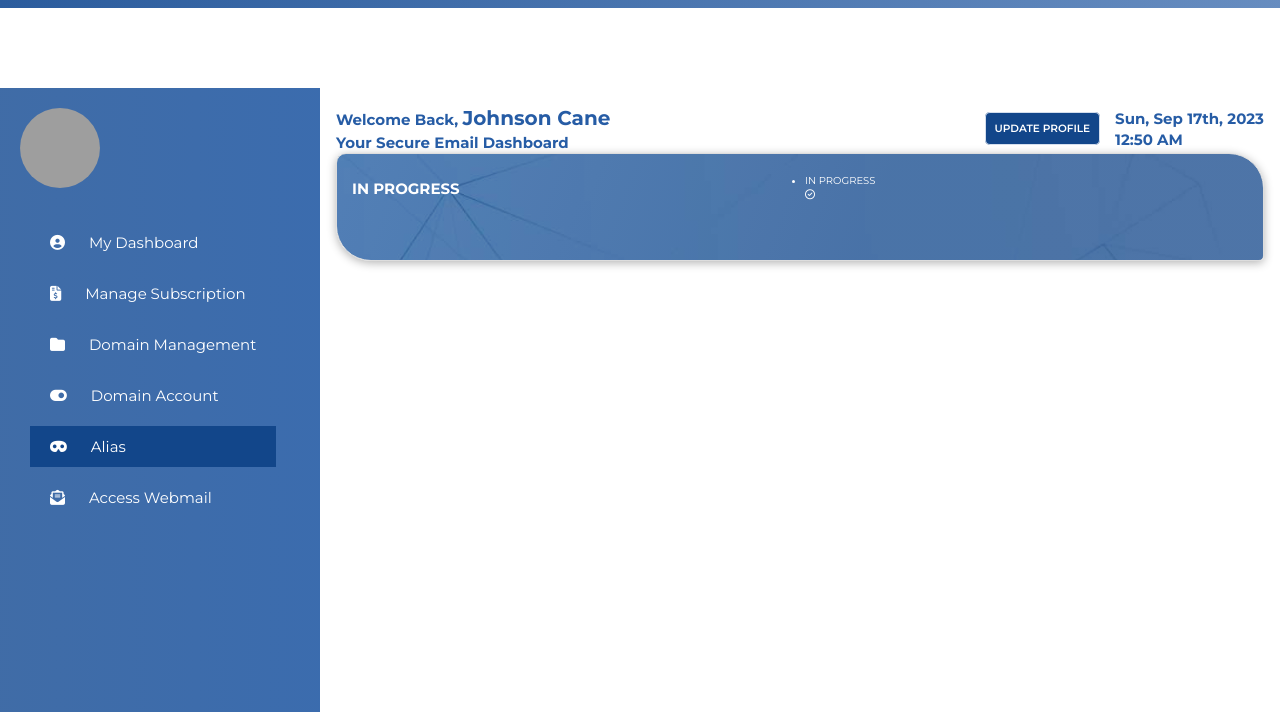
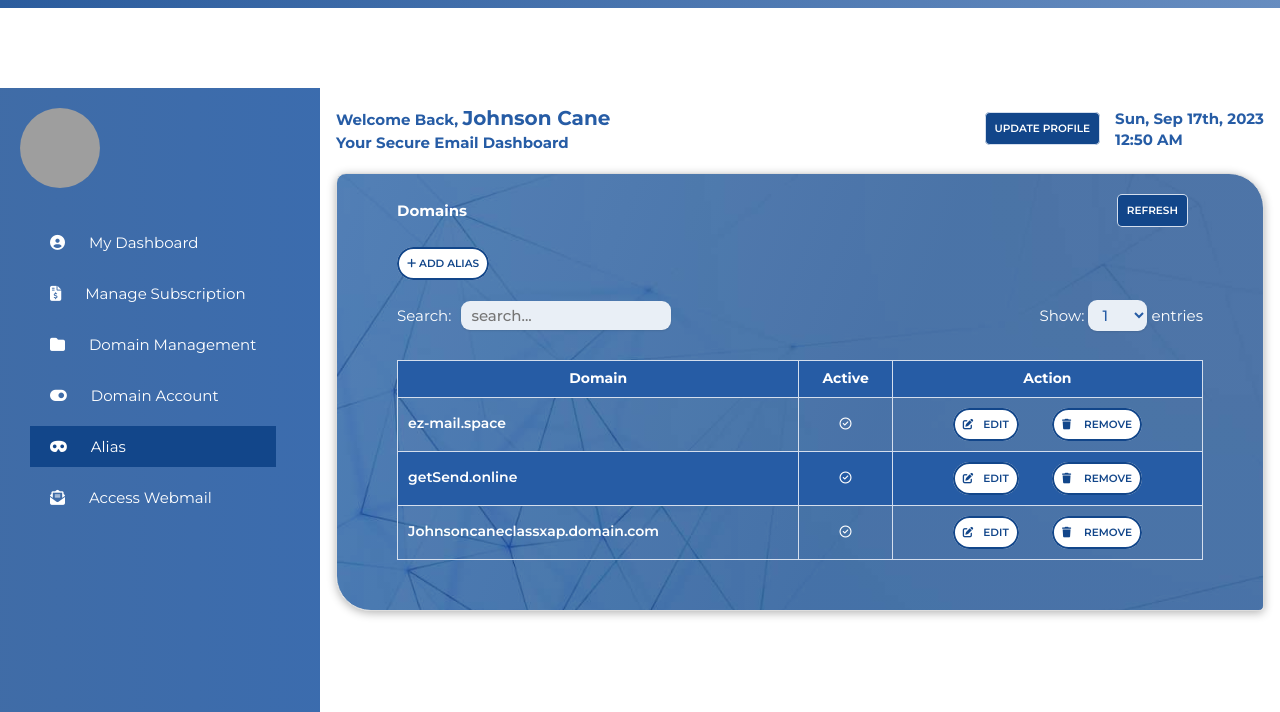
Before and after one commit to PraisesAmaiyo/SendMail-website-dashboard, a website: page alias.html in a window 1280 px wide. Shown: the part 88-800 px from the top of the page. Drawn offline with nearby package versions, Linux system fonts and the light colour scheme; some packages are replaced by stand-ins of ours; grey boxes are pictures that could not be loaded; a script that the page names is missing.

Commit message:
Added contents to the Alias page.

```diff
--- a/alias.html
+++ b/alias.html
@@ -59,7 +59,6 @@
       </button>
 
    </header>
-
 
    <nav class="sidebar">
       <div class="sidebar-fixed">
@@ -145,25 +144,79 @@
          </div>
       </div>
 
-      <div class="card card-mini">
-         <!-- <div class="statistics-info"> -->
-         <div class="statistics-info_header">
-            <h2>IN PROGRESS </h2>
-         </div>
+      <div class="card card-dashboard">
+         <div class="domain">
+
+            <div class="domain-header">
+               <h2 class="domain-heading">Domains</h2>
+
+               <a href="#">
+                  <button class="hero-btn-dark_square">Refresh</button>
+               </a>
+            </div>
+
+            <div class="domain-button">
+               <a href="#">
+                  <button class="hero-btn-light"> <i class="fas fa-plus icon"></i> Add Alias</button>
+               </a>
+            </div>
 
 
+            <div class="domain-form">
 
-         <div class="statistics-info_lists statistics-info_lists-single ">
-            <ul class="lists">
-               <li class="list">
-                  <p class="list-title">IN PROGRESS </p>
-                  <i class="fa-regular fa-circle-check icon"></i>
-               </li>
+               <div class="domain-form_group">
+                  <label for="search"> Search: </label>
+                  <input type="text" id="searchInput-text" placeholder="search..." name="search">
+               </div>
 
-            </ul>
+               <div class="domain-form_group">
+                  <label for="numberSelect" class="domain-form_label">Show:
+                     <select id="domain-form_select" name="numberSelect" class="domain-form_select"></select> entries
+                  </label>
+               </div>
+            </div>
+
+            <table border="1" class="table">
+
+               <tr class="table-rows">
+                  <th class="table-heading">Domain</th>
+                  <th class="table-heading">Active</th>
+                  <th class="table-heading">Action</th>
+               </tr>
+
+               <tr class="table-rows">
+                  <td class="table-data table-data_text">ez-mail.space</td>
+                  <td class="table-data"> <i class="fa-regular fa-circle-check icon"></i></td>
+                  <td class="table-data">
+                     <button class="hero-btn-light"><i class="fas fa-edit icon"></i>Edit</button>
+                     <button class="hero-btn-light"><i class="fas fa-trash icon"></i> Remove</button>
+                  </td>
+               </tr>
+
+               <tr class="table-rows">
+                  <td class="table-data  table-data_text">getSend.online</td>
+                  <td class="table-data"> <i class="fa-regular fa-circle-check icon"></i></td>
+                  <td class="table-data">
+                     <button class="hero-btn-light"><i class="fas fa-edit icon"></i>Edit</button>
+                     <button class="hero-btn-light"><i class="fas fa-trash icon"></i> Remove</button>
+                  </td>
+               </tr>
+
+               <tr class="table-rows">
+                  <td class="table-data  table-data_text">Johnsoncaneclassxap.domain.com</td>
+                  <td class="table-data"> <i class="fa-regular fa-circle-check icon"></i></td>
+                  <td class="table-data">
+                     <button class="hero-btn-light"><i class="fas fa-edit icon"></i>Edit</button>
+
+                     <button class="hero-btn-light"><i class="fas fa-trash icon"></i> Remove</button>
+
+
+                  </td>
+               </tr>
+            </table>
+
          </div>
       </div>
-
    </main>
 </body>
 
```
Also changed, not shown: domainMgt.html (+1 -1 lines).
